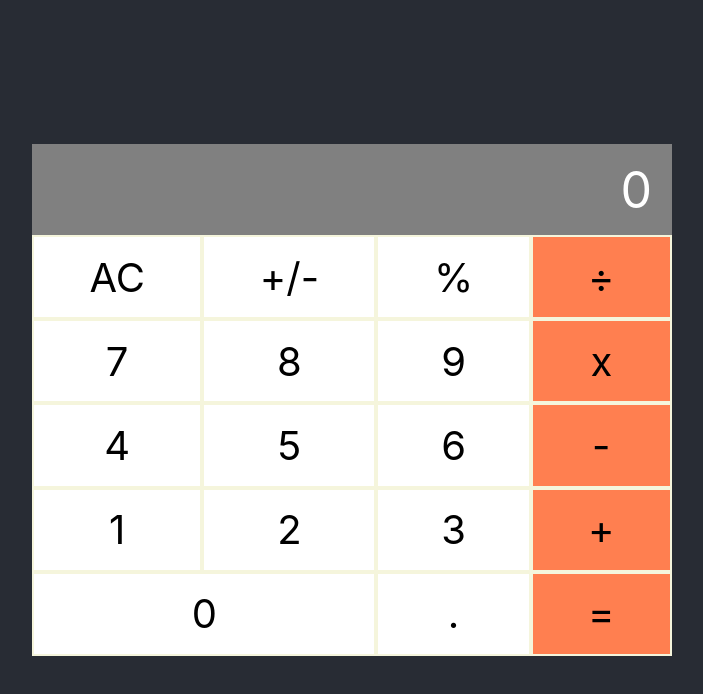
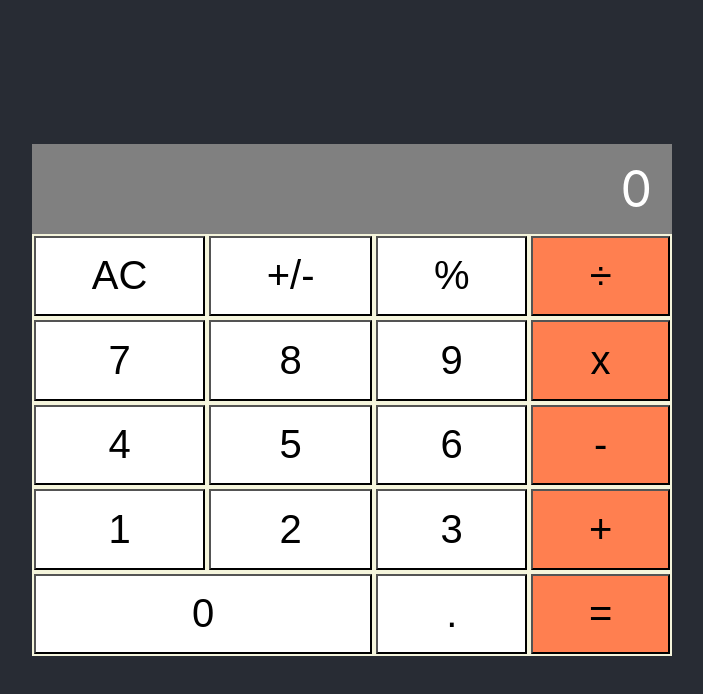
Before and after one commit to Eldonratzlaff/mathMagicians, a React (Create React App) app: page / in a window 1280 px wide. Shown: the top 694 px of the page, without its empty margins (288-991 px from the left). Built offline with nearby package versions, Linux system fonts and the light colour scheme.

Commit message:
Fix errors and linters

```diff
--- a/src/components/calculator.js
+++ b/src/components/calculator.js
@@ -13,7 +13,7 @@ function Calculator() {
   return (
     <section className="calculator-conteiner">
       <div className="calculation-result">{result.next || result.total || '0'}</div>
-      <div
+      <button
         className="operationAC"
         type="button"
         onClick={() => {
@@ -21,8 +21,8 @@ function Calculator() {
         }}
       >
         AC
-      </div>
-      <div
+      </button>
+      <button
         className="operation-change"
         type="button"
         onClick={() => {
@@ -30,8 +30,8 @@ function Calculator() {
         }}
       >
         +/-
-      </div>
-      <div
+      </button>
+      <button
         className="operation-percent"
         type="button"
         onClick={() => {
@@ -39,8 +39,8 @@ function Calculator() {
         }}
       >
         %
-      </div>
-      <div
+      </button>
+      <button
         className="operation-divition"
         type="button"
         onClick={() => {
@@ -48,8 +48,8 @@ function Calculator() {
         }}
       >
         ÷
-      </div>
-      <div
+      </button>
+      <button
         className="operation-multiplication"
         type="button"
         onClick={() => {
@@ -57,8 +57,8 @@ function Calculator() {
         }}
       >
         x
-      </div>
-      <div
+      </button>
+      <button
         className="operation-minus"
         type="button"
         onClick={() => {
@@ -66,8 +66,8 @@ function Calculator() {
         }}
       >
         -
-      </div>
-      <div
+      </button>
+      <button
         className="operation-add"
         type="button"
         onClick={() => {
@@ -75,8 +75,8 @@ function Calculator() {
         }}
       >
         +
-      </div>
-      <div
+      </button>
+      <button
         className="operation-iqual"
         type="button"
         onClick={() => {
@@ -84,8 +84,8 @@ function Calculator() {
         }}
       >
         =
-      </div>
-      <div
+      </button>
+      <button
         className="number9"
         type="button"
         onClick={() => {
@@ -93,8 +93,8 @@ function Calculator() {
         }}
       >
         9
-      </div>
-      <div
+      </button>
+      <button
         className="number8"
         type="button"
         onClick={() => {
@@ -102,8 +102,8 @@ function Calculator() {
         }}
       >
         8
-      </div>
-      <div
+      </button>
+      <button
         className="number7"
         type="button"
         onClick={() => {
@@ -111,8 +111,8 @@ function Calculator() {
         }}
       >
         7
-      </div>
-      <div
+      </button>
+      <button
         className="number6"
         type="button"
         onClick={() => {
@@ -120,8 +120,8 @@ function Calculator() {
         }}
       >
         6
-      </div>
-      <div
+      </button>
+      <button
         className="number5"
         type="button"
         onClick={() => {
@@ -129,8 +129,8 @@ function Calculator() {
         }}
       >
         5
-      </div>
-      <div
+      </button>
+      <button
         className="number4"
         type="button"
         onClick={() => {
@@ -138,8 +138,8 @@ function Calculator() {
         }}
       >
         4
-      </div>
-      <div
+      </button>
+      <button
         className="number3"
         type="button"
         onClick={() => {
@@ -147,8 +147,8 @@ function Calculator() {
         }}
       >
         3
-      </div>
-      <div
+      </button>
+      <button
         className="number2"
         type="button"
         onClick={() => {
@@ -156,8 +156,8 @@ function Calculator() {
         }}
       >
         2
-      </div>
-      <div
+      </button>
+      <button
         className="number1"
         type="button"
         onClick={() => {
@@ -165,8 +165,8 @@ function Calculator() {
         }}
       >
         1
-      </div>
-      <div
+      </button>
+      <button
         className="number0"
         type="button"
         onClick={() => {
@@ -174,8 +174,8 @@ function Calculator() {
         }}
       >
         0
-      </div>
-      <div
+      </button>
+      <button
         className="number-dot"
         type="button"
         onClick={() => {
@@ -183,7 +183,7 @@ function Calculator() {
         }}
       >
         .
-      </div>
+      </button>
     </section>
   );
 }
```
